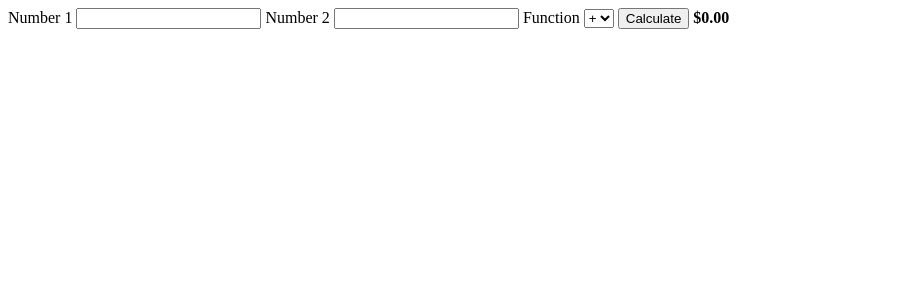
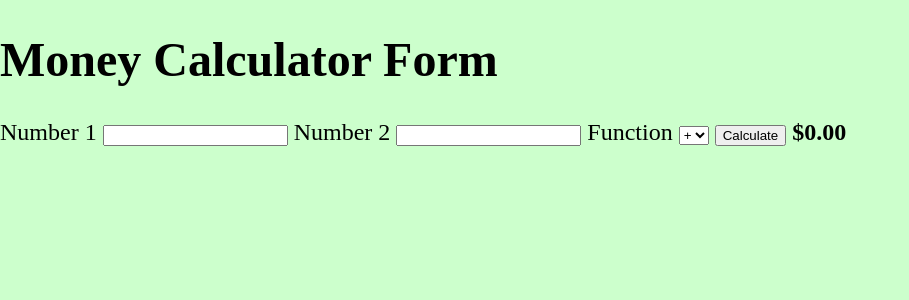
Before and after one commit to bredschneider/assignments, a PHP site: page / in a window 1280 px wide. Shown: the top 300 px of the page, without its empty margins (0-909 px from the left). Run offline with PHP 8.4, Linux system fonts and the light colour scheme.

Commit message:
Css-ified, assignment-2.

```diff
--- /dev/null
+++ b/mtm1531/assignment-2/css/general.css
@@ -0,0 +1,7 @@
+@charset "utf-8";
+/* CSS Document */
+body {
+	background-color: #CFC;
+	font-size: 1.5em;
+	margin: 0 auto;
+}
--- a/mtm1531/assignment-2/index.php
+++ b/mtm1531/assignment-2/index.php
@@ -43,10 +43,11 @@ $total = $response * 1.13;
 	<head>
 		<meta charset="utf-8">
 		<title>Money Calculator Form</title>
+        <link href="css/general.css" rel="stylesheet">
 	</head>
 
 	<body>
-
+	<h1> Money Calculator Form</h1>
 	<form method="post" action="index.php">
 		<label for="number1">Number 1</label>
 		<input type="number" id="number1" name="number1">
```
